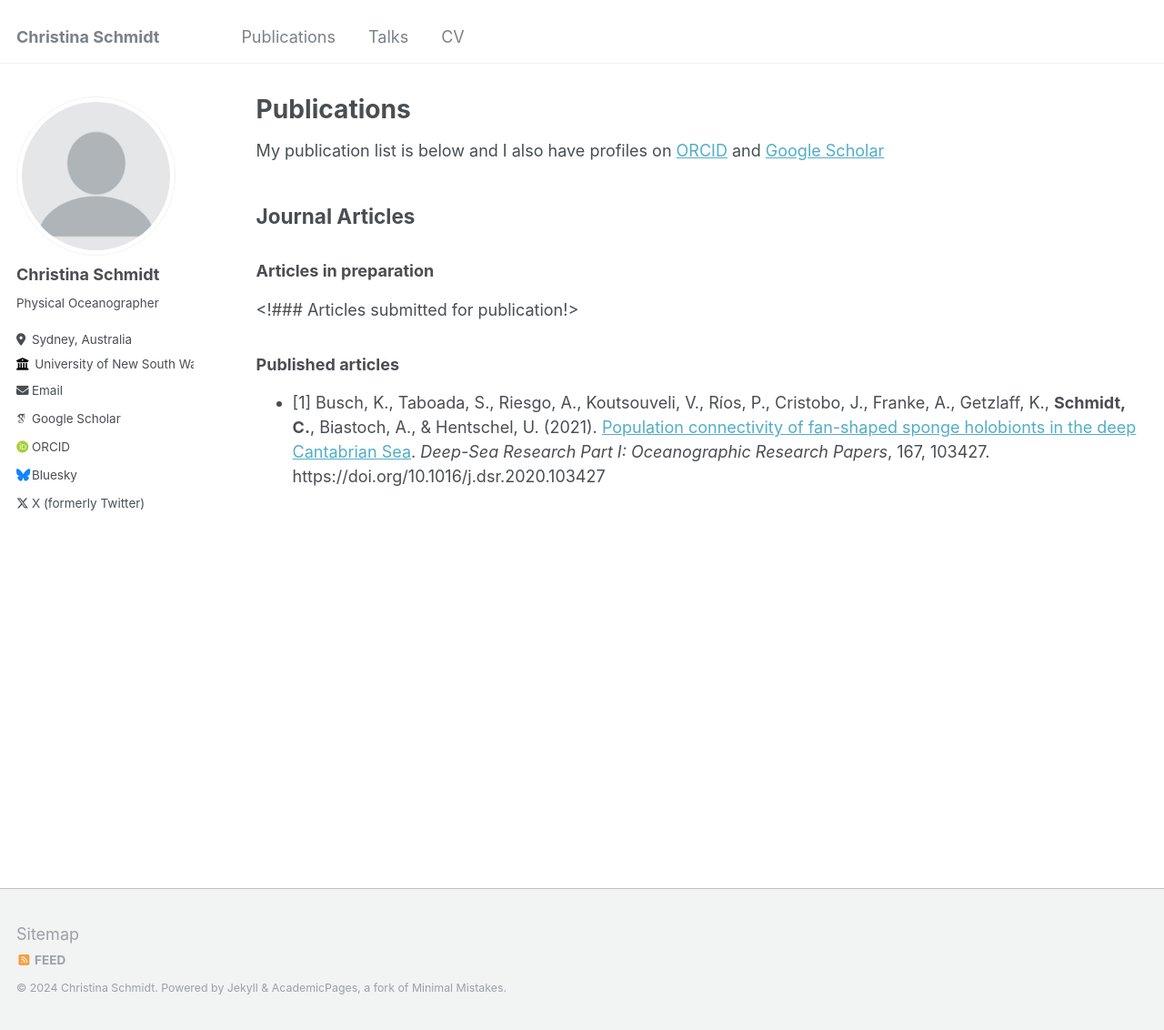
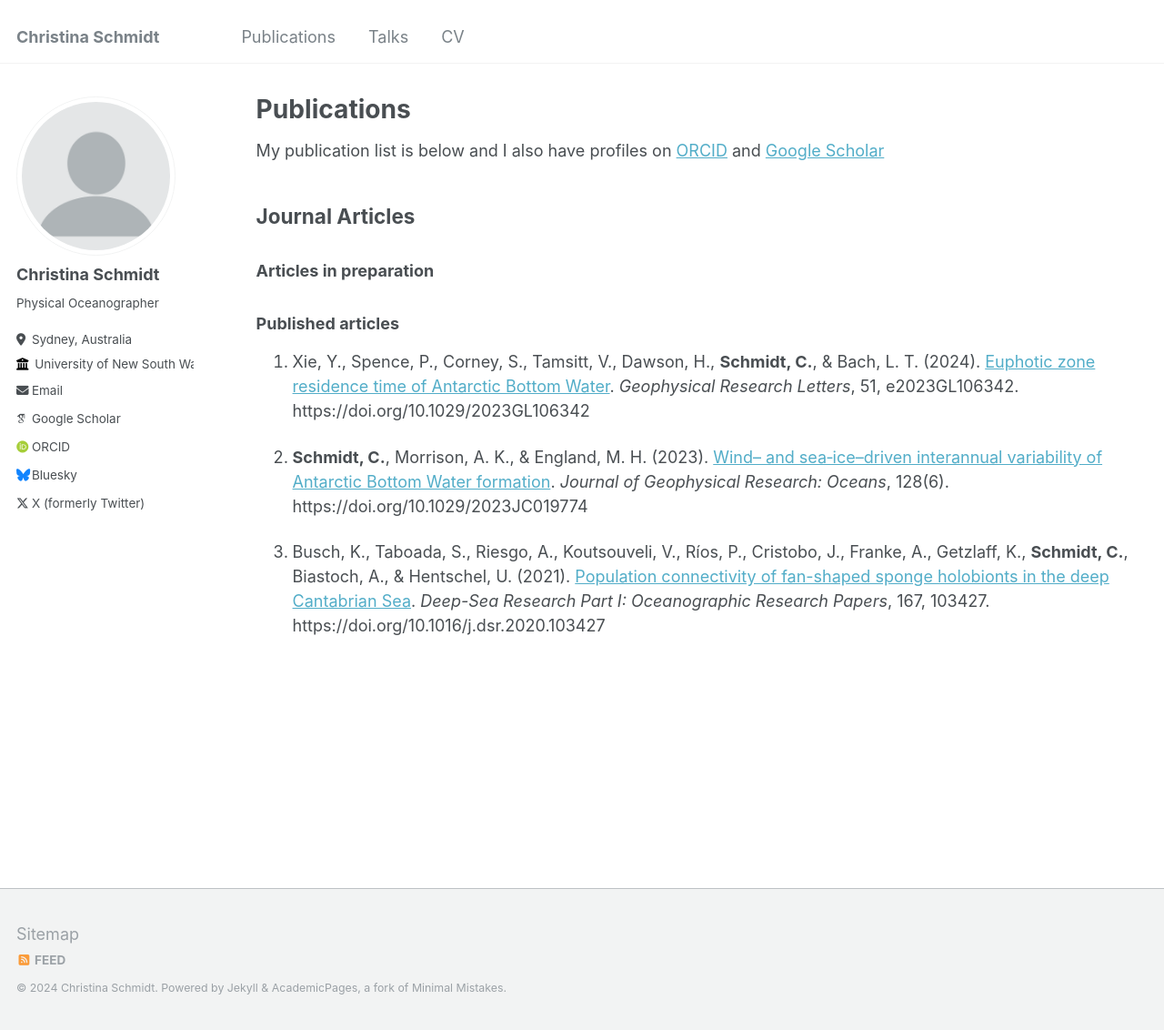
Before and after one commit to schmidt-christina/schmidt-christina.github.io, a Jekyll site: the page built from _pages/publications.md, in a window 1280 px wide and 1132 px high. Shown: the whole window at 91% size. Built offline with Jekyll 4.4.1, drawn with Linux system fonts in a browser that asks for light colours; some web fonts are replaced.

Commit message:
Added more papers

```diff
--- a/_pages/publications.md
+++ b/_pages/publications.md
@@ -11,8 +11,14 @@ My publication list is below and I also have profiles on [ORCID](https://orcid.o
 
 ### Articles in preparation
 
-<!### Articles submitted for publication!>
+<!-- ### Articles submitted for publication -->
 
 ### Published articles
 
-* [1] Busch, K., Taboada, S., Riesgo, A., Koutsouveli, V., Ríos, P., Cristobo, J., Franke, A., Getzlaff, K., **Schmidt, C.**, Biastoch, A., & Hentschel, U. (2021). [Population connectivity of fan-shaped sponge holobionts in the deep Cantabrian Sea](https://doi.org/10.1016/j.dsr.2020.103427). *Deep-Sea Research Part I: Oceanographic Research Papers*, 167, 103427. https://doi.org/10.1016/j.dsr.2020.103427
+7. Xie, Y., Spence, P., Corney, S., Tamsitt, V., Dawson, H., **Schmidt, C.**, & Bach, L. T. (2024). [Euphotic zone residence time of Antarctic Bottom Water](https://doi.org/10.1029/2023GL106342). *Geophysical Research Letters*, 51, e2023GL106342. https://doi.org/10.1029/2023GL106342
+
+6. **Schmidt, C.**, Morrison, A. K., & England, M. H. (2023). [Wind– and sea‐ice–driven interannual variability of Antarctic Bottom Water formation](https://doi.org/10.1029/2023JC019774). *Journal of Geophysical Research: Oceans*, 128(6). https://doi.org/10.1029/2023JC019774
+
+
+
+1. Busch, K., Taboada, S., Riesgo, A., Koutsouveli, V., Ríos, P., Cristobo, J., Franke, A., Getzlaff, K., **Schmidt, C.**, Biastoch, A., & Hentschel, U. (2021). [Population connectivity of fan-shaped sponge holobionts in the deep Cantabrian Sea](https://doi.org/10.1016/j.dsr.2020.103427). *Deep-Sea Research Part I: Oceanographic Research Papers*, 167, 103427. https://doi.org/10.1016/j.dsr.2020.103427
```
